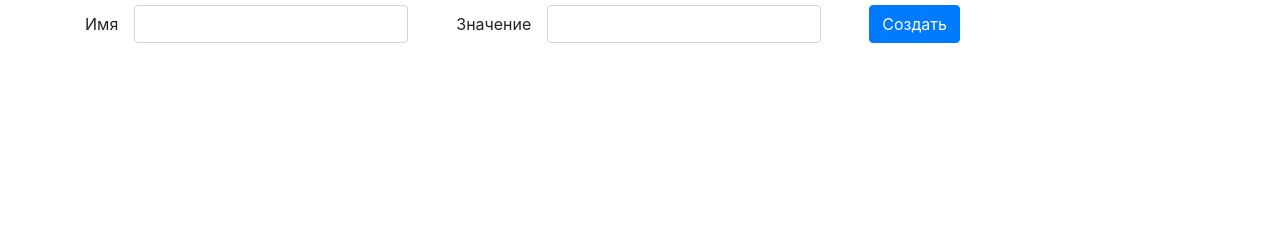
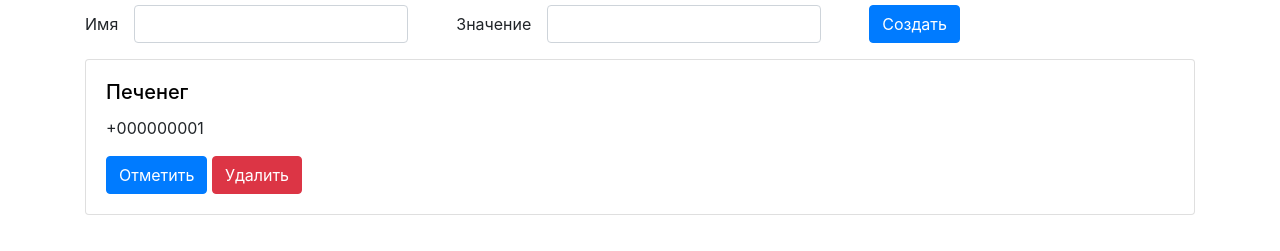
Before and after one commit to makarovas/restApiTest, a website with bundled scripts: page client/index.html in a window 1280 px wide. Shown: the part 67-318 px from the top of the page. Built offline with nearby package versions, Linux system fonts and the light colour scheme.

Commit message:
added methods

```diff
--- a/client/frontend.js
+++ b/client/frontend.js
@@ -8,7 +8,9 @@ new Vue({
         name: "",
         value: "",
       },
-      contacts: [],
+      contacts: [
+        { id: 1, name: "Печенег", value: "+000000001", marked: false },
+      ],
     };
   },
   methods: {
@@ -19,5 +21,10 @@ new Vue({
 
       this.form.name = this.form.value = "";
     },
+    markContact(id) {
+      const contact = this.contacts.find((c) => c.id === id);
+      contact.marked = true;
+    },
+    removeContact(id) {},
   },
 });
--- a/client/index.html
+++ b/client/index.html
@@ -10,9 +10,14 @@
       crossorigin="anonymous"
     />
     <title>Rest</title>
+    <style>
+      [v-cloak] {
+        display: none;
+      }
+    </style>
   </head>
   <body>
-    <div class="container pt-3" id="app">
+    <div class="container pt-3" id="app" v-cloak>
       <h1>Rest</h1>
 
       <form class="form-inline mb-3" @submit.prevent="createContact">
@@ -39,19 +44,27 @@
         </button>
       </form>
 
+      <div v-if="contacts.length">
         <div class="card mb-3" v-for="contact in contacts">
           <div class="card-body">
-          <h5 class="card-title">{{contact.name}}</h5>
+            <h5
+              class="card-title"
+              :style="{color: contact.marked ? 'red' : 'black'}"
+            >
+              {{contact.name}}
+            </h5>
             <p class="card-text">{{contact.value}}</p>
-          <button class="btn btn-primary">
+            <button class="btn btn-primary" @click="markContact(contact.id)">
               Отметить
             </button>
-          <button class="btn btn-danger">
+            <button class="btn btn-danger" @click="removeContact(contact.id)">
               Удалить
             </button>
           </div>
         </div>
       </div>
+      <p v-else>Контактов пока нет</p>
+    </div>
     <script type="module" src="frontend.js"></script>
   </body>
 </html>
```
Lines whose indentation alone changed are shown as unchanged.
